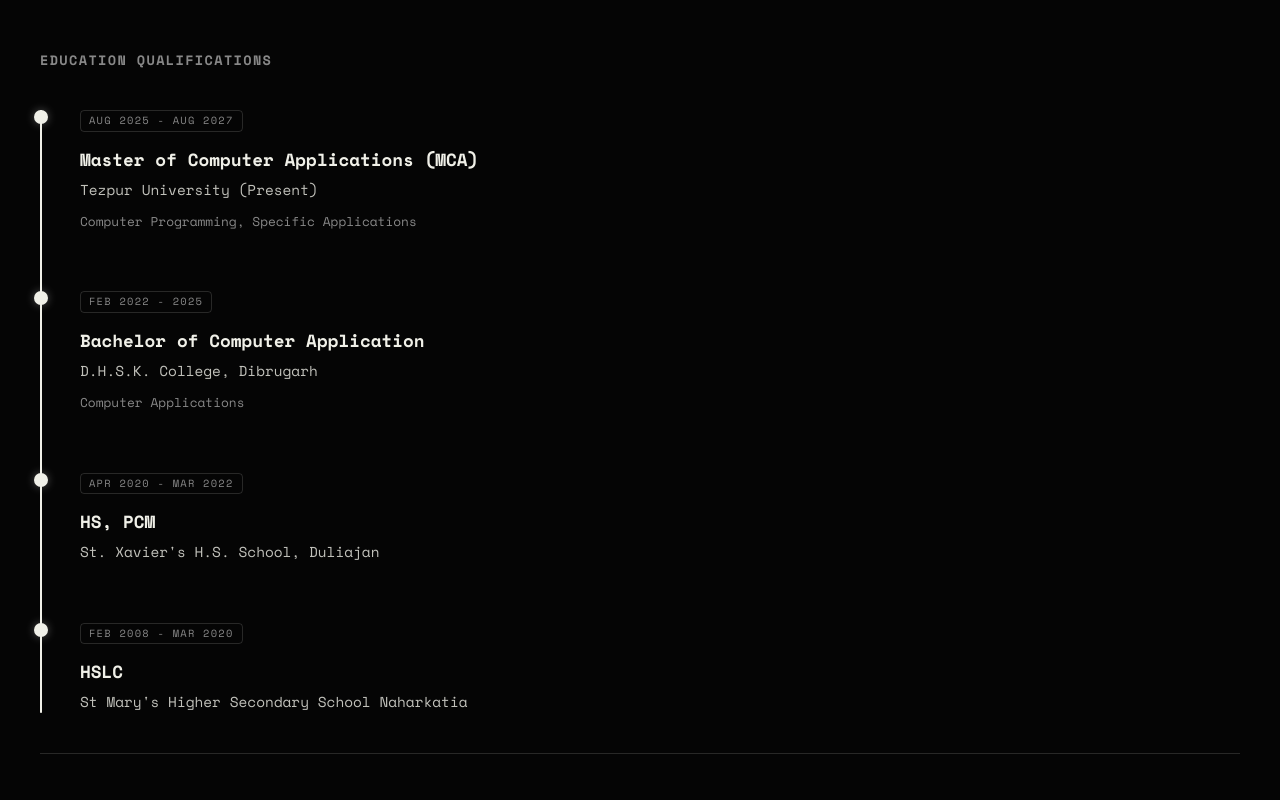
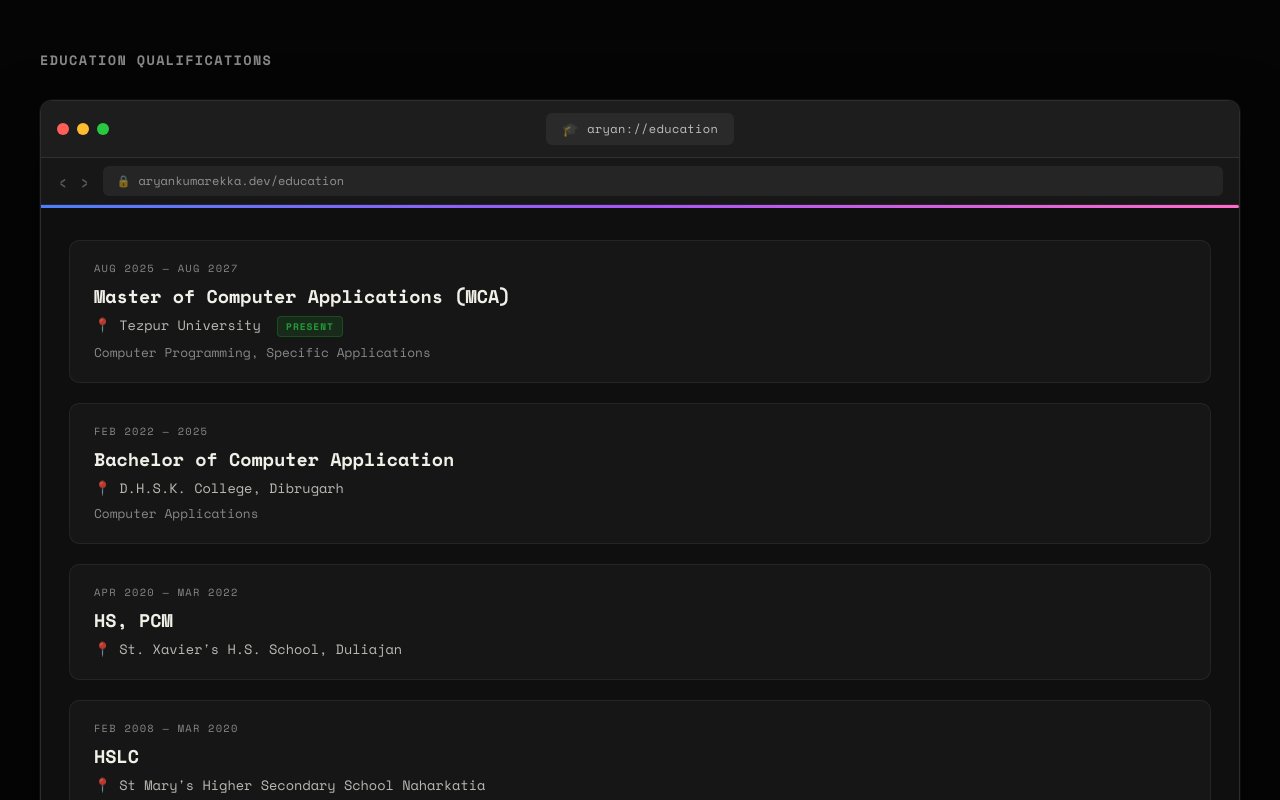
Before and after one commit to AryanAKE/aryankumarekka, a React (Vite) app: page / in a window 1280 px wide. Shown: the part 1620-2420 px from the top of the page. Built offline with nearby package versions, Linux system fonts and the light colour scheme.

Commit message:
Redesign education section as macOS browser window with scroll-driven animations

```diff
--- a/src/components/About.jsx
+++ b/src/components/About.jsx
@@ -30,7 +30,7 @@
             <div className="about-current-job">
               <img src="/assets/images/echelon logo blue-02.png" alt="Echelon Media Logo" className="job-logo" style={{ borderRadius: '50%', objectFit: 'contain', width: '50px', height: '50px', background: '#fff' }} />
               <div>
-                <div className="about-job-title">Founder & Lead Developer</div>
+                <div className="about-job-title">Cheif Technology Officer & Senior Developer</div>
                 <div className="about-job-company">Echelon Media</div>
               </div>
             </div>
--- a/src/components/Work.css
+++ b/src/components/Work.css
@@ -18,98 +18,197 @@
   font-weight: 700;
 }
 
-.timeline-container {
-  position: relative;
-  display: flex;
-  flex-direction: column;
-  gap: 60px;
-  padding-left: 40px;
-  margin-top: 40px;
-  max-width: 800px;
+/* ── macOS Browser Window ── */
+.macos-window {
+  border: 1px solid rgba(255, 255, 255, 0.12);
+  border-radius: 12px;
+  overflow: hidden;
+  background: rgba(18, 18, 18, 0.85);
+  backdrop-filter: blur(20px);
+  -webkit-backdrop-filter: blur(20px);
+  box-shadow: 0 25px 60px rgba(0, 0, 0, 0.5), 0 0 0 1px rgba(255,255,255,0.05);
+  margin-top: 30px;
 }
 
-.timeline-track {
-  position: absolute;
-  left: 0;
-  top: 0;
-  bottom: 0;
-  width: 2px;
-  background: var(--border);
-  border-radius: 2px;
+/* Title Bar */
+.macos-titlebar {
+  display: flex;
+  align-items: center;
+  justify-content: space-between;
+  padding: 12px 16px;
+  background: rgba(30, 30, 30, 0.95);
+  border-bottom: 1px solid rgba(255, 255, 255, 0.08);
 }
 
-.timeline-progress {
-  width: 100%;
-  background: var(--fg);
-  border-radius: 2px;
-  transition: height 0.1s ease-out;
+.macos-dots {
+  display: flex;
+  gap: 8px;
+  min-width: 60px;
 }
 
-.timeline-item {
-  position: relative;
-  opacity: 0.3;
-  transform: translateX(-10px);
-  transition: all 0.5s ease-out;
+.macos-dots .dot {
+  width: 12px;
+  height: 12px;
+  border-radius: 50%;
 }
 
-.timeline-item.active {
-  opacity: 1;
-  transform: translateX(0);
+.macos-dots .dot.red { background: #ff5f57; }
+.macos-dots .dot.yellow { background: #febc2e; }
+.macos-dots .dot.green { background: #28c840; }
+
+.macos-tab {
+  display: flex;
+  align-items: center;
+  gap: 8px;
+  background: rgba(255, 255, 255, 0.06);
+  padding: 6px 16px;
+  border-radius: 6px;
+  font-size: 0.75rem;
+  color: rgba(255, 255, 255, 0.7);
+  letter-spacing: 0.03em;
 }
 
-.timeline-dot {
-  position: absolute;
-  left: -46px;
-  top: 0px;
-  width: 14px;
-  height: 14px;
-  border-radius: 50%;
-  background: var(--bg);
-  border: 2px solid var(--border);
-  transition: all 0.5s ease-out;
+.macos-tab-icon { font-size: 0.85rem; }
+.macos-dots-spacer { min-width: 60px; }
+
+/* Address Bar */
+.macos-addressbar {
+  display: flex;
+  align-items: center;
+  gap: 12px;
+  padding: 8px 16px;
+  background: rgba(25, 25, 25, 0.9);
+  border-bottom: 1px solid rgba(255, 255, 255, 0.06);
 }
 
-.timeline-item.active .timeline-dot {
-  background: var(--fg);
-  border-color: var(--fg);
-  box-shadow: 0 0 10px rgba(255, 255, 255, 0.3);
+.macos-nav-arrows {
+  display: flex;
+  gap: 10px;
+  color: rgba(255, 255, 255, 0.3);
+  font-size: 1.2rem;
+  font-weight: 300;
+  user-select: none;
 }
 
-.timeline-content {
+.macos-url-bar {
+  flex: 1;
+  background: rgba(255, 255, 255, 0.06);
+  border-radius: 6px;
+  padding: 6px 14px;
+  font-size: 0.75rem;
+  color: rgba(255, 255, 255, 0.5);
   display: flex;
-  flex-direction: column;
+  align-items: center;
   gap: 8px;
 }
 
-.edu-meta {
+.macos-lock { font-size: 0.7rem; }
+
+/* Progress Bar */
+.macos-progress-track {
+  height: 3px;
+  background: rgba(255, 255, 255, 0.04);
+}
+
+.macos-progress-bar {
+  height: 100%;
+  background: linear-gradient(90deg, #4d7eff, #a855f7, #ff6bcb);
+  border-radius: 0 3px 3px 0;
+  transition: width 0.15s ease-out;
+}
+
+/* Content Area */
+.macos-content {
+  padding: 32px 28px;
+  display: flex;
+  flex-direction: column;
+  gap: 20px;
+}
+
+.macos-edu-card {
+  padding: 20px 24px;
+  border: 1px solid rgba(255, 255, 255, 0.06);
+  border-radius: 10px;
+  background: rgba(255, 255, 255, 0.03);
+  opacity: 0;
+  transform: translateY(20px) scale(0.97);
+  transition: all 0.6s cubic-bezier(0.16, 1, 0.3, 1);
+}
+
+.macos-edu-card.visible {
+  opacity: 1;
+  transform: translateY(0) scale(1);
+}
+
+.macos-edu-card.visible:hover {
+  border-color: rgba(255, 255, 255, 0.15);
+  background: rgba(255, 255, 255, 0.06);
+}
+
+.edu-card-year {
   font-size: 0.65rem;
   letter-spacing: 0.12em;
   text-transform: uppercase;
   color: var(--grey, #888);
-  border: 1px solid var(--border);
-  padding: 2px 8px;
-  border-radius: 4px;
-  width: fit-content;
   margin-bottom: 8px;
 }
 
-.edu-degree {
-  font-size: 1.1rem;
+.edu-card-degree {
+  font-size: 1.15rem;
   font-weight: 700;
   color: var(--fg);
   line-height: 1.3;
+  margin-bottom: 6px;
 }
 
-.edu-school {
-  font-size: 0.9rem;
+.edu-card-school {
+  font-size: 0.85rem;
   color: var(--fg);
-  opacity: 0.8;
+  opacity: 0.75;
 }
 
-.edu-desc {
+.edu-badge {
+  display: inline-block;
+  font-size: 0.6rem;
+  letter-spacing: 0.1em;
+  padding: 2px 8px;
+  border-radius: 4px;
+  margin-left: 8px;
+  vertical-align: middle;
+  font-weight: 700;
+}
+
+.edu-badge.present {
+  background: rgba(40, 200, 64, 0.15);
+  color: #28c840;
+  border: 1px solid rgba(40, 200, 64, 0.3);
+}
+
+.edu-card-desc {
   font-size: 0.8rem;
   color: var(--grey, #888);
-  margin-top: 4px;
+  margin-top: 6px;
+}
+
+/* Staggered delays */
+.macos-edu-card:nth-child(1) { transition-delay: 0s; }
+.macos-edu-card:nth-child(2) { transition-delay: 0.08s; }
+.macos-edu-card:nth-child(3) { transition-delay: 0.16s; }
+.macos-edu-card:nth-child(4) { transition-delay: 0.24s; }
+
+@media (max-width: 767px) {
+  .macos-window {
+    border-radius: 10px;
+  }
+  .macos-content {
+    padding: 20px 16px;
+  }
+  .macos-edu-card {
+    padding: 16px;
+  }
+  .macos-tab {
+    display: none;
+  }
 }
 
 .work-header {
--- a/src/components/Work.jsx
+++ b/src/components/Work.jsx
@@ -33,46 +33,64 @@
 
   return (
     <section className="section-work" id="work">
-      {/* Education Section */}
+      {/* Education Section — macOS Browser Window */}
       <div className="education-section">
         <h3 className="education-heading">EDUCATION QUALIFICATIONS</h3>
-        <div className="timeline-container" ref={timelineRef}>
-          <div className="timeline-track">
-            <div className="timeline-progress" style={{ height: `${scrollProgress}%` }}></div>
+        <div className="macos-window" ref={timelineRef}>
+          {/* Title Bar */}
+          <div className="macos-titlebar">
+            <div className="macos-dots">
+              <span className="dot red"></span>
+              <span className="dot yellow"></span>
+              <span className="dot green"></span>
+            </div>
+            <div className="macos-tab">
+              <span className="macos-tab-icon">🎓</span>
+              <span className="macos-tab-title">aryan://education</span>
+            </div>
+            <div className="macos-dots-spacer"></div>
           </div>
 
-          <div className={`timeline-item ${scrollProgress > 5 ? 'active' : ''}`}>
-            <div className="timeline-dot"></div>
-            <div className="timeline-content">
-              <div className="edu-meta">AUG 2025 - AUG 2027</div>
-              <div className="edu-degree">Master of Computer Applications (MCA)</div>
-              <div className="edu-school">Tezpur University (Present)</div>
-              <div className="edu-desc">Computer Programming, Specific Applications</div>
+          {/* Address Bar */}
+          <div className="macos-addressbar">
+            <div className="macos-nav-arrows">
+              <span>‹</span>
+              <span>›</span>
+            </div>
+            <div className="macos-url-bar">
+              <span className="macos-lock">🔒</span>
+              <span>aryankumarekka.dev/education</span>
             </div>
           </div>
-          <div className={`timeline-item ${scrollProgress > 30 ? 'active' : ''}`}>
-            <div className="timeline-dot"></div>
-            <div className="timeline-content">
-              <div className="edu-meta">FEB 2022 - 2025</div>
-              <div className="edu-degree">Bachelor of Computer Application</div>
-              <div className="edu-school">D.H.S.K. College, Dibrugarh</div>
-              <div className="edu-desc">Computer Applications</div>
+
+          {/* Scroll Progress Bar */}
+          <div className="macos-progress-track">
+            <div className="macos-progress-bar" style={{ width: `${scrollProgress}%` }}></div>
+          </div>
+
+          {/* Content Area */}
+          <div className="macos-content">
+            <div className={`macos-edu-card ${scrollProgress > 5 ? 'visible' : ''}`}>
+              <div className="edu-card-year">AUG 2025 — AUG 2027</div>
+              <div className="edu-card-degree">Master of Computer Applications (MCA)</div>
+              <div className="edu-card-school">📍 Tezpur University <span className="edu-badge present">PRESENT</span></div>
+              <div className="edu-card-desc">Computer Programming, Specific Applications</div>
             </div>
-          </div>
-          <div className={`timeline-item ${scrollProgress > 60 ? 'active' : ''}`}>
-            <div className="timeline-dot"></div>
-            <div className="timeline-content">
-              <div className="edu-meta">APR 2020 - MAR 2022</div>
-              <div className="edu-degree">HS, PCM</div>
-              <div className="edu-school">St. Xavier's H.S. School, Duliajan</div>
+            <div className={`macos-edu-card ${scrollProgress > 30 ? 'visible' : ''}`}>
+              <div className="edu-card-year">FEB 2022 — 2025</div>
+              <div className="edu-card-degree">Bachelor of Computer Application</div>
+              <div className="edu-card-school">📍 D.H.S.K. College, Dibrugarh</div>
+              <div className="edu-card-desc">Computer Applications</div>
             </div>
-          </div>
-          <div className={`timeline-item ${scrollProgress > 85 ? 'active' : ''}`}>
-            <div className="timeline-dot"></div>
-            <div className="timeline-content">
-              <div className="edu-meta">FEB 2008 - MAR 2020</div>
-              <div className="edu-degree">HSLC</div>
-              <div className="edu-school">St Mary's Higher Secondary School Naharkatia</div>
+            <div className={`macos-edu-card ${scrollProgress > 60 ? 'visible' : ''}`}>
+              <div className="edu-card-year">APR 2020 — MAR 2022</div>
+              <div className="edu-card-degree">HS, PCM</div>
+              <div className="edu-card-school">📍 St. Xavier's H.S. School, Duliajan</div>
+            </div>
+            <div className={`macos-edu-card ${scrollProgress > 85 ? 'visible' : ''}`}>
+              <div className="edu-card-year">FEB 2008 — MAR 2020</div>
+              <div className="edu-card-degree">HSLC</div>
+              <div className="edu-card-school">📍 St Mary's Higher Secondary School Naharkatia</div>
             </div>
           </div>
         </div>
```
